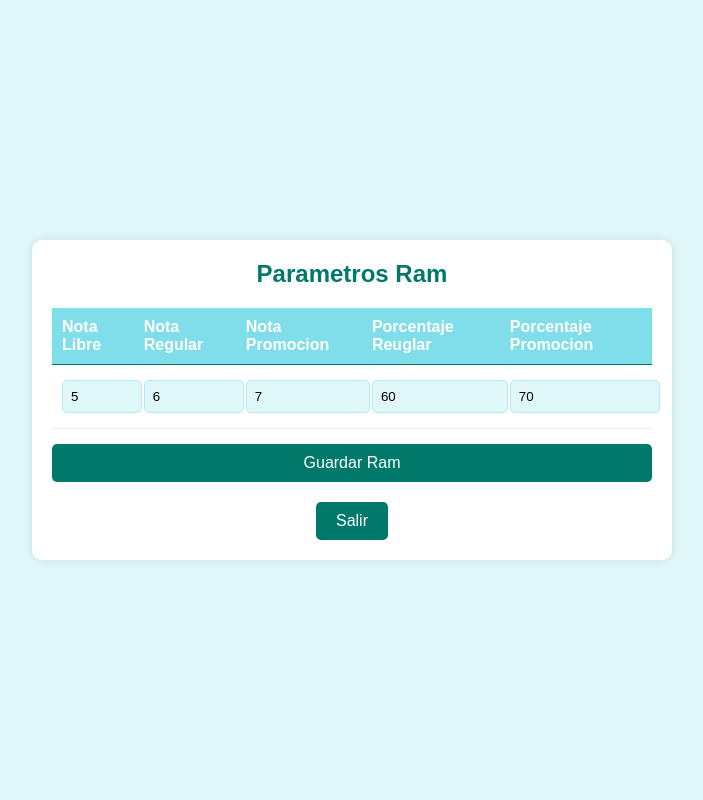
After one commit to Lucassc5/Asistencialito, a PHP site: page /editarRam.php in a window 1280 px wide. The commit adds this page. Shown: the whole page, without its empty margins (288-991 px from the left). Run offline with PHP 8.4, Linux system fonts and the light colour scheme; data comes from the database, SQL or seed files in the repository; both versions use the stored data as it was after the commit.

Commit message:
Add files via upload

```diff
--- a/asistencialito/Clases/Alumno.php
+++ b/asistencialito/Clases/Alumno.php
@@ -28,7 +28,7 @@
         }
 
 
-        function editarAlumno($id_alumno, $nombre_alumno, $apellido_alumno, $fecha_nacimiento_alumno, $dni_alumno, $conn) {
+        function editarRam($id_alumno, $nombre_alumno, $apellido_alumno, $fecha_nacimiento_alumno, $dni_alumno, $conn) {
 
             $sql = "UPDATE alumnos SET nombre_alumno = :nombre_alumno, apellido_alumno = :apellido_alumno, fecha_nacimiento_alumno = :fecha_nacimiento_alumno, dni_alumno = :dni_alumno WHERE id_alumno = :id_alumno";
 
--- a/asistencialito/Clases/Ram.php
+++ b/asistencialito/Clases/Ram.php
@@ -2,11 +2,43 @@
 
 class Ram{
 
-    public function obtenerRam($conn) {
+    public function obtenerRam() {
+        global $conn;
+
         $sql = "SELECT * FROM RAM ";
         $stmt = $conn->prepare($sql);
         $stmt->execute();
         return $stmt->fetch(PDO::FETCH_ASSOC);
     }
 
+    public function guardarRam($id_ram, $nota_libre, $nota_regular, $nota_promocion, $porcentaje_regular, $porcentaje_promocion){
+        global $conn;
+
+        $query = "SELECT COUNT(*) FROM ram WHERE id_ram = :id_ram";
+        $stmt = $conn->prepare($query);
+        $stmt->bindParam(':id_ram', $id_ram, PDO::PARAM_INT);
+        $stmt->execute();
+        $exists = $stmt->fetchColumn();
+
+            if($exists){
+                $query = "UPDATE ram SET nota_libre = :nota_libre, nota_regular = :nota_regular, nota_promocion = :nota_promocion, porcentaje_regular = :porcentaje_regular, porcentaje_promocion = :porcentaje_promocion
+                          WHERE id_ram = :id_ram";
+            } else{
+                $query = "INSERT INTO ram (nota_libre, nota_regular, nota_promocion, porcentaje_regular, porcentaje_promocion)
+                  VALUES (:nota_libre, :nota_regular, :nota_promocion, :porcentaje_regular, :porcentaje_promocion)";
+            }
+
+        $stmt = $conn->prepare($query);
+
+        $stmt->bindParam(':nota_libre', $nota_libre);
+        $stmt->bindParam(':nota_regular', $nota_regular);
+        $stmt->bindParam(':nota_promocion', $nota_promocion,);
+        $stmt->bindParam(':porcentaje_regular', $porcentaje_regular);
+        $stmt->bindParam(':porcentaje_promocion', $porcentaje_promocion);
+
+        if ($exists) {
+            $stmt->bindParam(':id_ram', $id_ram, PDO::PARAM_INT);
+        }
+        return $stmt->execute();
+    }
 }
--- /dev/null
+++ b/asistencialito/Resources/Styles/editarRam.css
@@ -0,0 +1,92 @@
+body {
+    font-family: Arial, sans-serif;
+    background-color: #E0F7FA;
+    display: flex;
+    justify-content: center;
+    align-items: center;
+    height: 100vh;
+    margin: 0;
+}
+
+h2 {
+    color: #00796B;
+    text-align: center;
+    margin-top: 0;
+    margin-bottom: 20px;
+    font-size: 24px;
+}
+
+form {
+    background-color: #ffffff;
+    padding: 20px;
+    border-radius: 10px;
+    box-shadow: 0 0 10px rgba(0, 0, 0, 0.1);
+    width: 90%;
+    max-width: 600px;
+    text-align: center;
+}
+
+
+
+table {
+    width: 100%;
+    margin-top: 10px;
+    border-collapse: collapse;
+}
+
+th {
+    background-color: #80DEEA; /* Tono intermedio de celeste */
+    color: #ffffff;
+    padding: 10px;
+    text-align: left;
+    font-weight: bold;
+    border-bottom: 1px solid #00796B;
+}
+
+td {
+    padding: 10px;
+    border-bottom: 1px solid #E0F2F1;
+    text-align: center;
+}
+
+input[type="number"] {
+    width: 100%;
+    padding: 8px;
+    margin: 5px 0;
+    border: 1px solid #B2EBF2;
+    border-radius: 5px;
+    background-color: #E0F7FA;
+}
+
+button.guardarRam {
+    width: 100%;
+    padding: 10px;
+    background-color: #00796B;
+    color: #ffffff;
+    border: none;
+    border-radius: 5px;
+    font-size: 16px;
+    cursor: pointer;
+    margin-top: 15px;
+}
+
+button.guardarRam:hover {
+    background-color: #004D40;
+}
+
+.salir {
+    display: inline-block;
+    margin-top: 20px;
+    padding: 10px 20px;
+    background-color: #00796B; /* Celeste oscuro */
+    color: white;
+    text-decoration: none;
+    border-radius: 5px;
+    font-size: 16px;
+    text-align: center;
+    transition: background-color 0.3s ease;
+}
+
+.salir:hover {
+    background-color: #004D40; /* Cambio de color al pasar el mouse */
+}
--- a/asistencialito/crearAlumno.php
+++ b/asistencialito/crearAlumno.php
@@ -12,13 +12,13 @@
 
     <form action="Guardar/guardarAlumno.php" method="post">
 
-        <input type="text" name="nombre_alumno" id="nombre_alumno" placeholder="Nombre" required>
+        <input type="text" name="nombre_alumno" id="nombre_alumno" placeholder="Nombre" maxlength="15" required>
         <br>
-        <input type="text" name="apellido_alumno" id="apellido_alumno" placeholder="Apellido"  required>
+        <input type="text" name="apellido_alumno" id="apellido_alumno" placeholder="Apellido" maxlength="15" required>
         <br>
         <input type="date" name="fecha_nacimiento_alumno" id="fecha_nacimiento_alumno" placeholder="Fecha de nacimiento" required>
         <br>
-        <input type="number" name="dni_alumno" id="dni_alumno" placeholder="DNI" required>
+        <input type="number" name="dni_alumno" id="dni_alumno" placeholder="DNI" maxlength="8" required>
         <br>
         <input type="submit" name="submit" value="Registrarse">
         <br>
--- /dev/null
+++ b/asistencialito/editarRam.php
@@ -0,0 +1,42 @@
+<!DOCTYPE html>
+<html lang="en">
+<head>
+    <meta charset="UTF-8">
+    <meta name="viewport" content="width=device-width, initial-scale=1.0">
+    <title>RAM</title>
+    <link rel="stylesheet" href="Resources\Styles\editarRam.css">
+</head>
+<body>
+
+    <form action="Guardar/guardarRam.php" method="POST">
+        <h2>Parametros Ram</h2>
+        <table>
+            <tr>
+                <th>Nota Libre</th>
+                <th>Nota Regular</th>
+                <th>Nota Promocion</th>
+                <th>Porcentaje Reuglar</th>
+                <th>Porcentaje Promocion</th>
+            </tr>
+            <?php
+                require_once "conexion.php";
+                require_once "Clases/Ram.php";
+                $database = new Database();
+                $conn = $database->connect();
+
+                $ram = new Ram();
+                $ramNueva = $ram->obtenerRam();
+
+                    echo "<input type='hidden' name='id_ram' value='".($ramNueva['id_ram']) ."'>";
+                    echo "<td><input type='number' class='nota_libre' name='nota_libre' value='" . (!empty($ramNueva['nota_libre']) && $ramNueva['nota_libre'] != 0 ? rtrim(rtrim(number_format($ramNueva['nota_libre'], 6, '.', ''), '0'), '.') : '') . "' placeholder='Nota Libre' min='1' max='10'></td>";
+                    echo "<td><input type='number' class='nota_regular' name='nota_regular' value='" . (!empty($ramNueva['nota_regular']) && $ramNueva['nota_regular'] != 0 ? rtrim(rtrim(number_format($ramNueva['nota_regular'], 6, '.', ''), '0'), '.') : '') . "' placeholder='Nota Regular' min='1' max='10'></td>";
+                    echo "<td><input type='number' class='nota_promocion' name='nota_promocion' value='" . (!empty($ramNueva['nota_promocion']) && $ramNueva['nota_promocion'] != 0 ? rtrim(rtrim(number_format($ramNueva['nota_promocion'], 6, '.', ''), '0'), '.') : '') . "' placeholder='Nota Promocion' min='1' max='10'></td>";
+                    echo "<td><input type='number' class='porcentaje_regular' name='porcentaje_regular' value='" . (!empty($ramNueva['porcentaje_regular']) && $ramNueva['porcentaje_regular'] != 0 ? rtrim(rtrim(number_format($ramNueva['porcentaje_regular'], 6, '.', ''), '0'), '.') : '') . "' placeholder='Porcentaje Regular' min='1' max='100'></td>";
+                    echo "<td><input type='number' class='porcentaje_promocion' name='porcentaje_promocion' value='" . (!empty($ramNueva['porcentaje_promocion']) && $ramNueva['porcentaje_promocion'] != 0 ? rtrim(rtrim(number_format($ramNueva['porcentaje_promocion'], 6, '.', ''), '0'), '.') : '') . "' placeholder='Porcentaje Promocion' min='1' max='100'></td>";
+            ?>
+        </table>
+        <button id="guardarRam" name="guardarRam" class="guardarRam">Guardar Ram</button>
+        <a href="paginaMain.php" class="salir">Salir</a>
+    </form>
+</body>
+</html>
--- a/asistencialito/formularioRegistro.php
+++ b/asistencialito/formularioRegistro.php
@@ -15,7 +15,7 @@
 
         <input type="email" name="email_profesor" id="email_profesor" placeholder="Email" maxlength="30" required>
         <br>
-        <input type="password" name="contrasena_profesor" id="contrasena_profesor" placeholder="Contraseña" minlength="6" maxlength="15" required>
+        <input type="password" name="contrasena_profesor" id="contrasena_profesor" placeholder="Contraseña" minlength="6" maxlengt="15" required>
         <br>
         <input type="text" name="nombre_profesor" id="nombre_profesor" placeholder="Nombre" maxlength="15" required>
         <br>
--- a/asistencialito/index.php
+++ b/asistencialito/index.php
@@ -11,9 +11,9 @@
     <form action="mainProfesor.php" method="post" id="formulario">
 
         <h1> Asistencialito </h1>
-        <input type="email" name="email_profesor" id="email_profesor" placeholder="Email"  required>
+        <input type="email" name="email_profesor" id="email_profesor" placeholder="Email" maxlength="30" required>
         <br>
-        <input type="password" name="contrasena_profesor" id="contrasena_profesor" placeholder="Contraseña" required>
+        <input type="password" name="contrasena_profesor" id="contrasena_profesor" placeholder="Contraseña" minlength="6" maxlength="15" required>
         <br>
         <div id="respuesta">
         </div>
```
Also changed, not shown: asistencialito/Clases/Nota.php (+0 -15 lines), asistencialito/Guardar/guardarRam.php (added, +19 -0 lines), asistencialito/Resources/Styles/paginaMain.css (+9 -4 lines), asistencialito/editarAlumno.php (+4 -4 lines), asistencialito/paginaMain.php (+7 -1 lines), asistencialito/script.sql (+9 -8 lines), README.md (added).
